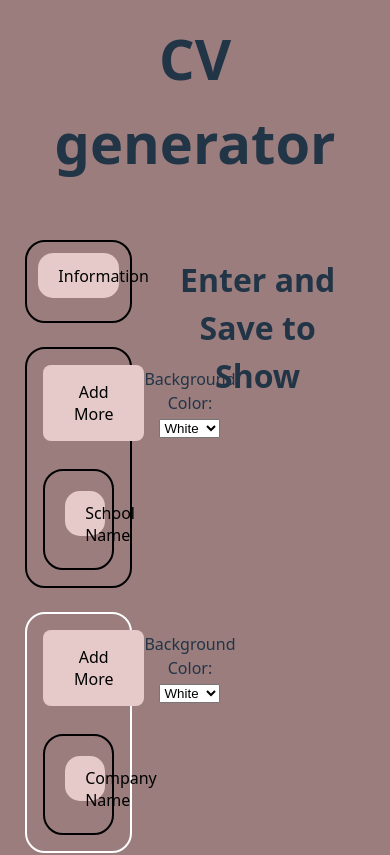
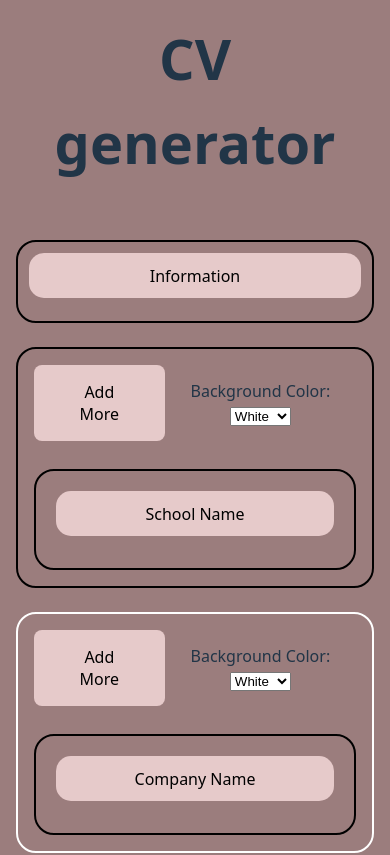
Before and after one commit to rasooli451/CVgenerator, a React (Vite) app: page / in a window 390 px wide. Shown: the top 855 px of the page. Built offline with nearby package versions, Linux system fonts and the light colour scheme.

Commit message:
added media queries for responsiveness

```diff
--- a/src/top.css
+++ b/src/top.css
@@ -129,7 +129,13 @@ textarea{
 
 .workinfo ul, .projectinfo ul{
     margin-left: 3em;
+    max-width: 100%;
+    overflow-wrap: break-word;
 }
+
+
+
+
 
 .mainTitle{
     font-size: 3.5em;
@@ -145,3 +151,22 @@ textarea{
     top: 0;
     flex-shrink: 1;
 }
+
+
+@media (max-width : 1024px) {
+    .main{
+       flex-direction: column;
+    }
+
+
+    .forms, .result{
+     width: 100%;
+     max-width: 700px;
+     margin: 0 auto;
+    }
+
+    .forms{
+        margin-bottom: 25px;
+    }
+
+ }
```
